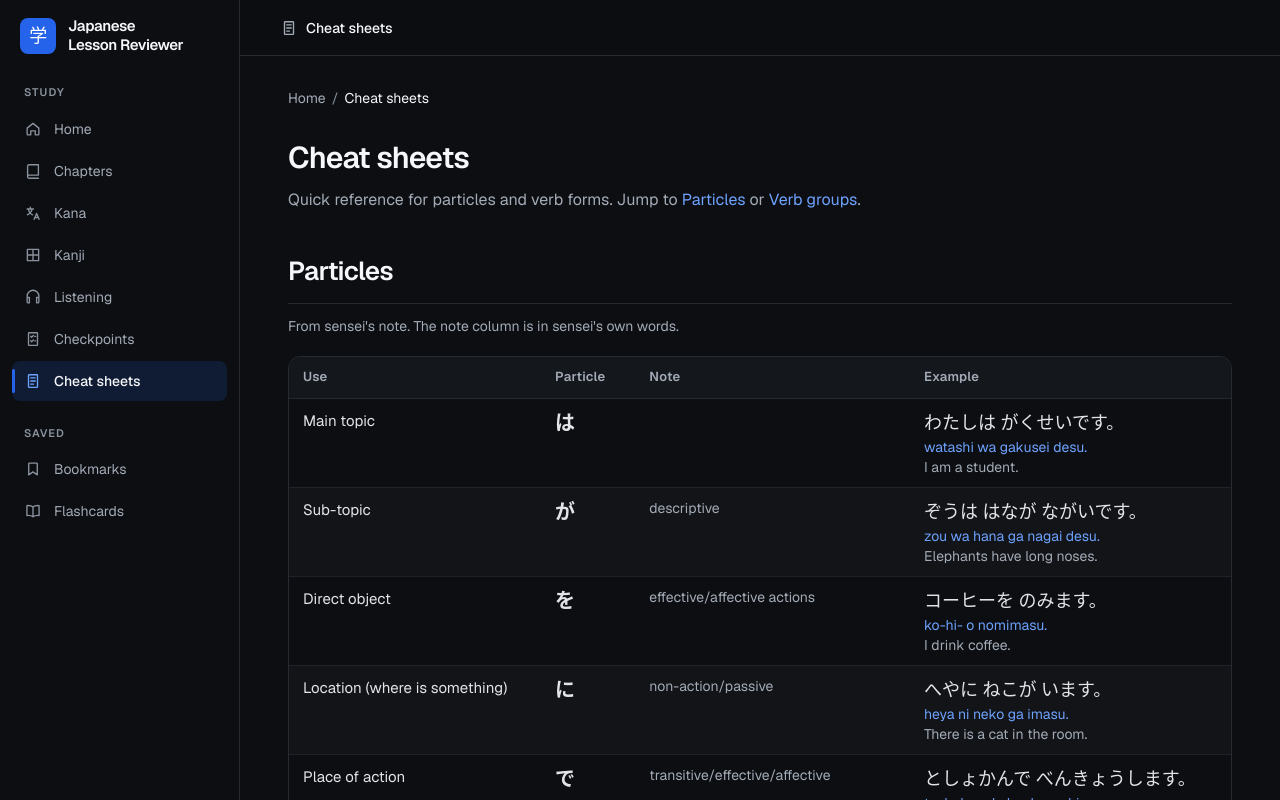
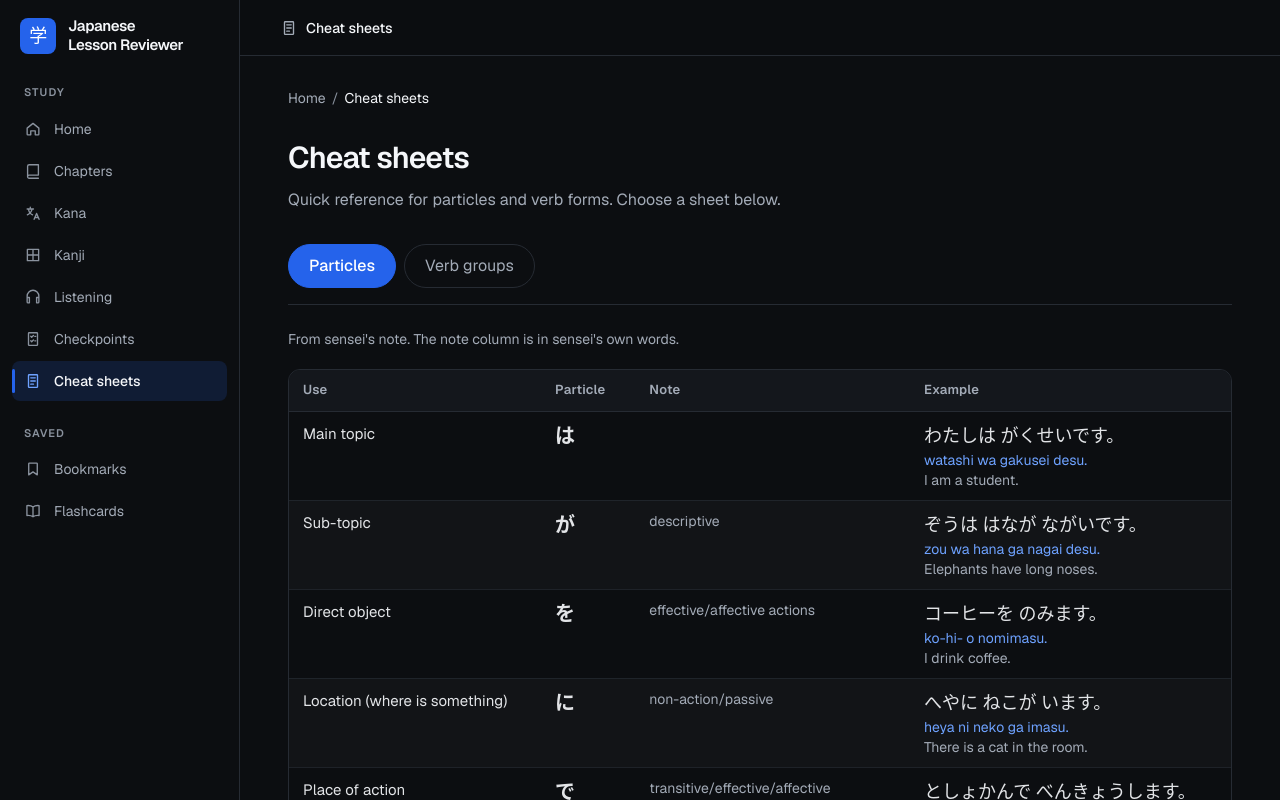
Before and after one commit to jmacaday0923/japanese-reviewer, a Next.js app: page /cheat-sheets in a window 1280 px wide. Shown: the top 800 px of the page. Built offline with nearby package versions, Linux system fonts and the light colour scheme.

Commit message:
Show cheat sheets in Particles and Verb groups tabs

```diff
--- a/src/app/cheat-sheets/page.tsx
+++ b/src/app/cheat-sheets/page.tsx
@@ -1,23 +1,30 @@
 import type { Metadata } from "next";
 import Link from "next/link";
 import Breadcrumbs from "@/components/Breadcrumbs";
+import CheatSheetTabs from "@/components/CheatSheetTabs";
 import { FORM_LABELS, PARTICLE_ROWS, PARTICLE_RULE, SENTENCE_EXAMPLE, VERB_GROUPS } from "@/lib/cheat-sheets";
 
 export const metadata: Metadata = { title: "Cheat sheets" };
 
 const CARD = "rounded-card border border-border bg-surface p-4 sm:p-6";
 
-// Plain reference tables: everything stays visible, so the page works as a quick lookup.
+// Plain reference tables, one cheat sheet per tab.
 // The lesson class gives the tables the same look and phone scrolling as study pages.
 export default function CheatSheetsPage() {
   return <main className="mx-auto w-full max-w-5xl px-4 py-8 sm:px-6 lg:px-10">
     <Breadcrumbs items={[{ label: "Home", href: "/" }, { label: "Cheat sheets" }]} />
     <h1 className="mt-8 text-3xl font-semibold tracking-tight">Cheat sheets</h1>
-    <p className="mt-3 max-w-2xl text-muted">Quick reference for particles and verb forms. Jump to <a href="#particles" className="text-accent-text underline-offset-2 hover:underline">Particles</a> or <a href="#verbs" className="text-accent-text underline-offset-2 hover:underline">Verb groups</a>.</p>
+    <p className="mt-3 max-w-2xl text-muted">Quick reference for particles and verb forms. Choose a sheet below.</p>
+    <CheatSheetTabs sheets={[
+      { id: "particles", label: "Particles", content: <Particles /> },
+      { id: "verbs", label: "Verb groups", content: <VerbGroups /> },
+    ]} />
+  </main>;
+}
 
-    <section id="particles" aria-labelledby="particles-heading" className="mt-10 scroll-mt-20">
-      <h2 id="particles-heading" className="border-b border-border pb-3 text-[1.625rem] font-semibold tracking-tight">Particles</h2>
-      <p className="mt-3 text-sm text-muted">From sensei&apos;s note. The note column is in sensei&apos;s own words.</p>
+function Particles() {
+  return <>
+    <p className="text-sm text-muted">From sensei&apos;s note. The note column is in sensei&apos;s own words.</p>
     <div className="lesson"><div className="tw">
       <table data-cheat-sheet="particles">
         <thead><tr><th scope="col">Use</th><th scope="col">Particle</th><th scope="col">Note</th><th scope="col">Example</th></tr></thead>
@@ -34,7 +41,7 @@ export default function CheatSheetsPage() {
     <p className={CARD + " mt-4"}><span className="font-semibold">Repeating a particle: </span>{PARTICLE_RULE}</p>
 
     <div className={CARD + " mt-6"} data-cheat-sheet="sentence">
-        <h3 className="text-lg font-semibold">Building a sentence like a list</h3>
+      <h2 className="text-lg font-semibold">Building a sentence like a list</h2>
       <p className="mt-2 text-sm text-muted">Sensei&apos;s example. Each numbered phrase carries its own particle, so the phrases can change places. The verb part stays at the end.</p>
       <p className="mt-4">{SENTENCE_EXAMPLE.english}</p>
       <ol className="mt-3 space-y-2" style={{ listStyle: "none", paddingLeft: 0 }}>
@@ -44,13 +51,14 @@ export default function CheatSheetsPage() {
       </ol>
       <p lang="ja" className="mt-3 text-xl">{SENTENCE_EXAMPLE.ending}</p>
     </div>
-    </section>
+  </>;
+}
 
-    <section id="verbs" aria-labelledby="verbs-heading" className="mt-12 scroll-mt-20">
-      <h2 id="verbs-heading" className="border-b border-border pb-3 text-[1.625rem] font-semibold tracking-tight">Verb groups</h2>
-      <p className="mt-3 text-sm text-muted">The book splits verbs into five groups by their last sound, plus Regular and Special verbs. In each box the top form is formal (ます) and the <span className="text-accent-text">blue form</span> is casual (the dictionary, ない, た and なかった forms).</p>
-      {VERB_GROUPS.map(group => <article key={group.id} id={group.id} data-verb-group={group.id} className={CARD + " mt-5 scroll-mt-20"}>
-        <h3 className="text-xl font-semibold">{group.name}: <span lang="ja">{group.endings}</span></h3>
+function VerbGroups() {
+  return <>
+    <p className="text-sm text-muted">The book splits verbs into five groups by their last sound, plus Regular and Special verbs. In each box the top form is formal (ます) and the <span className="text-accent-text">blue form</span> is casual (the dictionary, ない, た and なかった forms).</p>
+    {VERB_GROUPS.map(group => <article key={group.id} id={group.id} data-verb-group={group.id} className={CARD + " mt-5"}>
+      <h2 className="text-xl font-semibold">{group.name}: <span lang="ja">{group.endings}</span></h2>
       <ul className="mt-2 list-disc space-y-1 pl-5 text-sm">{group.rules.map(rule => <li key={rule}>{rule}</li>)}</ul>
       <div className="lesson"><div className="tw">
         <table>
@@ -67,6 +75,5 @@ export default function CheatSheetsPage() {
       {group.watch && <p className="mt-3 text-sm"><span className="font-semibold">Watch out: </span>{group.watch}</p>}
       <Link href={group.lesson} className="mt-2 inline-flex min-h-11 items-center text-sm text-accent-text hover:underline">Open the lesson →</Link>
     </article>)}
-    </section>
-  </main>;
+  </>;
 }
--- /dev/null
+++ b/src/components/CheatSheetTabs.tsx
@@ -0,0 +1,37 @@
+"use client";
+
+import { useId, useRef, useState, type KeyboardEvent, type ReactNode } from "react";
+
+export type CheatSheet = { id: string; label: string; content: ReactNode };
+
+// One cheat sheet at a time. Both sheets are rendered on the server; the tabs only show or hide them.
+export default function CheatSheetTabs({ sheets }: { sheets: CheatSheet[] }) {
+  const [selected, setSelected] = useState(0);
+  const tabs = useRef<(HTMLButtonElement | null)[]>([]);
+  const id = useId();
+  function move(event: KeyboardEvent<HTMLButtonElement>, index: number) {
+    const last = sheets.length - 1;
+    const next = event.key === "ArrowRight" ? (index + 1) % sheets.length
+      : event.key === "ArrowLeft" ? (index + last) % sheets.length
+      : event.key === "Home" ? 0 : event.key === "End" ? last : null;
+    if (next === null) return;
+    event.preventDefault(); setSelected(next); tabs.current[next]?.focus();
+  }
+  return <>
+    <div role="tablist" aria-label="Cheat sheets" className="mt-8 flex flex-wrap gap-2 border-b border-border pb-4">
+      {sheets.map((sheet, index) => (
+        <button key={sheet.id} ref={node => { tabs.current[index] = node; }} type="button" role="tab"
+          id={id + "-tab-" + index} aria-controls={sheet.id} aria-selected={selected === index}
+          tabIndex={selected === index ? 0 : -1} onClick={() => setSelected(index)} onKeyDown={event => move(event, index)}
+          className={"min-h-11 rounded-full border px-5 text-base " + (selected === index ? "border-accent bg-accent font-medium text-accent-foreground" : "border-border text-muted hover:bg-surface-raised")}>
+          {sheet.label}
+        </button>
+      ))}
+    </div>
+    {sheets.map((sheet, index) => (
+      <section key={sheet.id} role="tabpanel" id={sheet.id} aria-labelledby={id + "-tab-" + index} hidden={selected !== index} className="mt-6">
+        {sheet.content}
+      </section>
+    ))}
+  </>;
+}
```
Also changed, not shown: 1 other file (tests, documents, lock files or other folders). Lines whose indentation alone changed are shown as unchanged.
